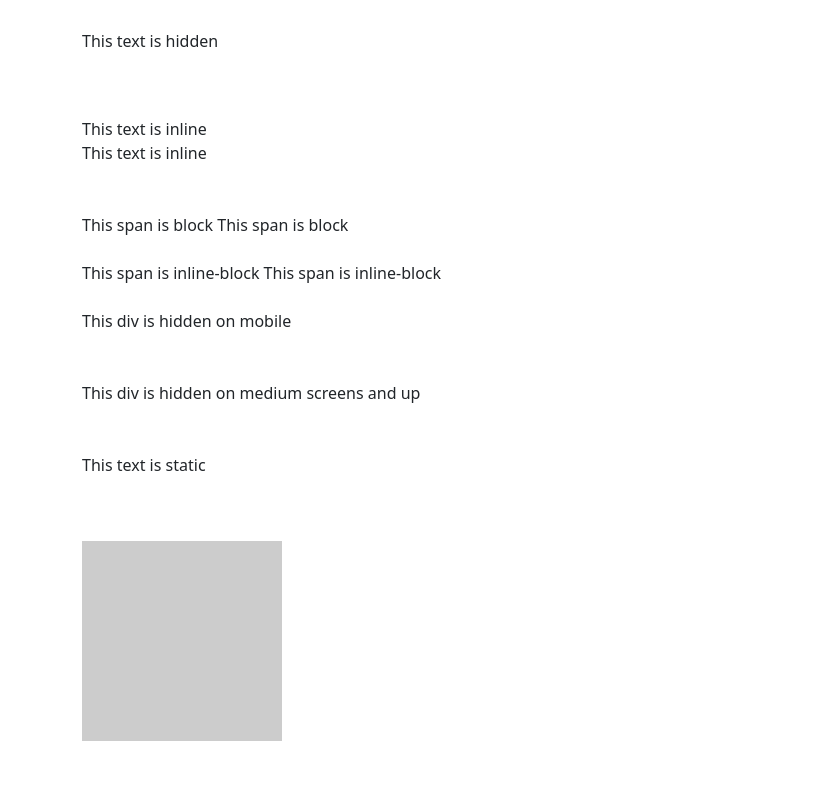
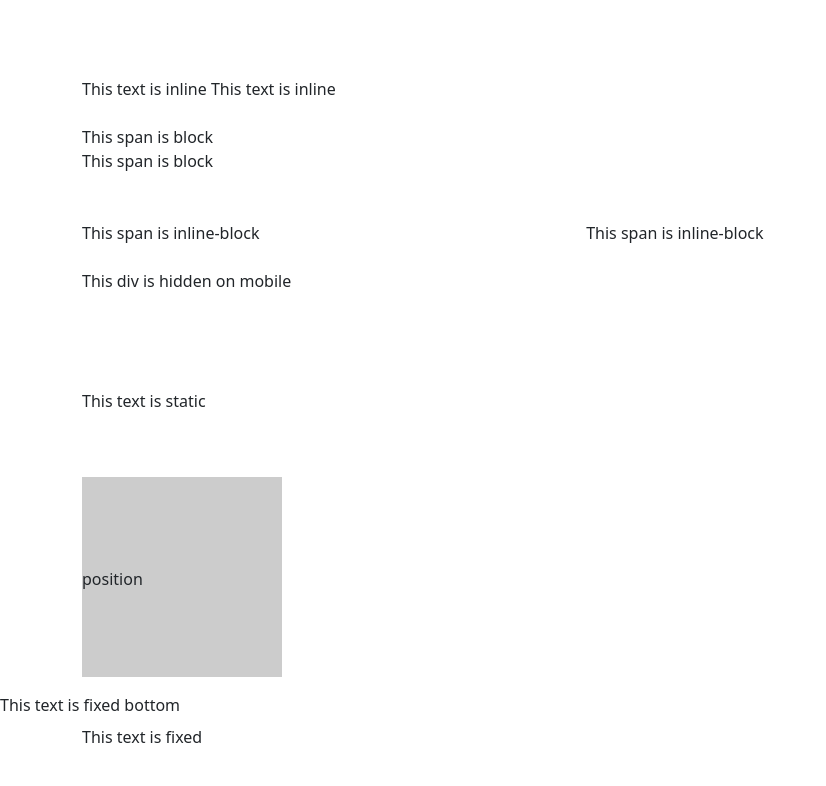
Before and after one commit to farhadTech/bootstrap-5, a plain HTML site: page bootstrap-sandbox/bootstrap-sandbox-start/03-display-position.html in a window 1280 px wide. Shown: the part 67-853 px from the top of the page, without its empty margins (0-826 px from the left). Drawn offline with Linux system fonts and the light colour scheme.

Commit message:
display and positioning

```diff
--- a/bootstrap-sandbox/bootstrap-sandbox-start/03-display-position.html
+++ b/bootstrap-sandbox/bootstrap-sandbox-start/03-display-position.html
@@ -12,59 +12,61 @@
       <h1 class="mb-5">Display & Position</h1>
 
       <!-- Display None -->
-      <p class="">This text is hidden</p>
+      <p class="d-none">This text is hidden</p>
 
       <br /><br />
 
       <!-- Display Inline -->
-      <div class="">This text is inline</div>
-      <div class="">This text is inline</div>
+      <div class="d-inline">This text is inline</div>
+      <div class="d-inline">This text is inline</div>
 
       <br /><br />
 
       <!-- Display Block -->
-      <span class="">This span is block</span>
-      <span class="">This span is block</span>
+      <span class="d-block">This span is block</span>
+      <span class="d-block">This span is block</span>
 
       <br /><br />
 
       <!-- Display Inline Block -->
-      <span class="" style="width: 500px">This span is inline-block</span>
-      <span class="">This span is inline-block</span>
+      <span class="d-inline-block" style="width: 500px">This span is inline-block</span>
+      <span class="d-inline-block">This span is inline-block</span>
 
       <br /><br />
 
       <!-- Hide on small screens -->
-      <div class="">This div is hidden on mobile</div>
+      <div class="d-none d-md-block">This div is hidden on mobile</div>
 
       <br /><br />
 
       <!-- Hide on medium screens and up -->
-      <div class="">This div is hidden on medium screens and up</div>
+      <div class="d-block d-md-none">This div is hidden on medium screens and up</div>
 
       <br /><br />
 
       <!-- POSITIONING -->
 
       <!-- Position Static -->
-      <p class="">This text is static</p>
+      <p class="position-static">This text is static</p>
 
       <br /><br />
 
       <div
-        class=""
+        class="position-relative"
         style="height: 200px; width: 200px; background: #ccc"
-      ></div>
+      >
+      <p class="position-absolute start-0 bottom-0" style="top:90px">position</p>
+      </div>
 
       <br /><br />
 
       <!-- Position Fixed -->
-      <p class="">This text is fixed</p>
+      <p class="position-fixed">This text is fixed</p>
 
       <br /><br />
 
-      <p class="">This text is fixed top</p>
-      <p class="">This text is fixed bottom</p>
+      <p class="fixed-top">This text is fixed top</p>
+      <p class="fixed-bottom">This text is fixed bottom</p>
 
       <br /><br />
 
```
